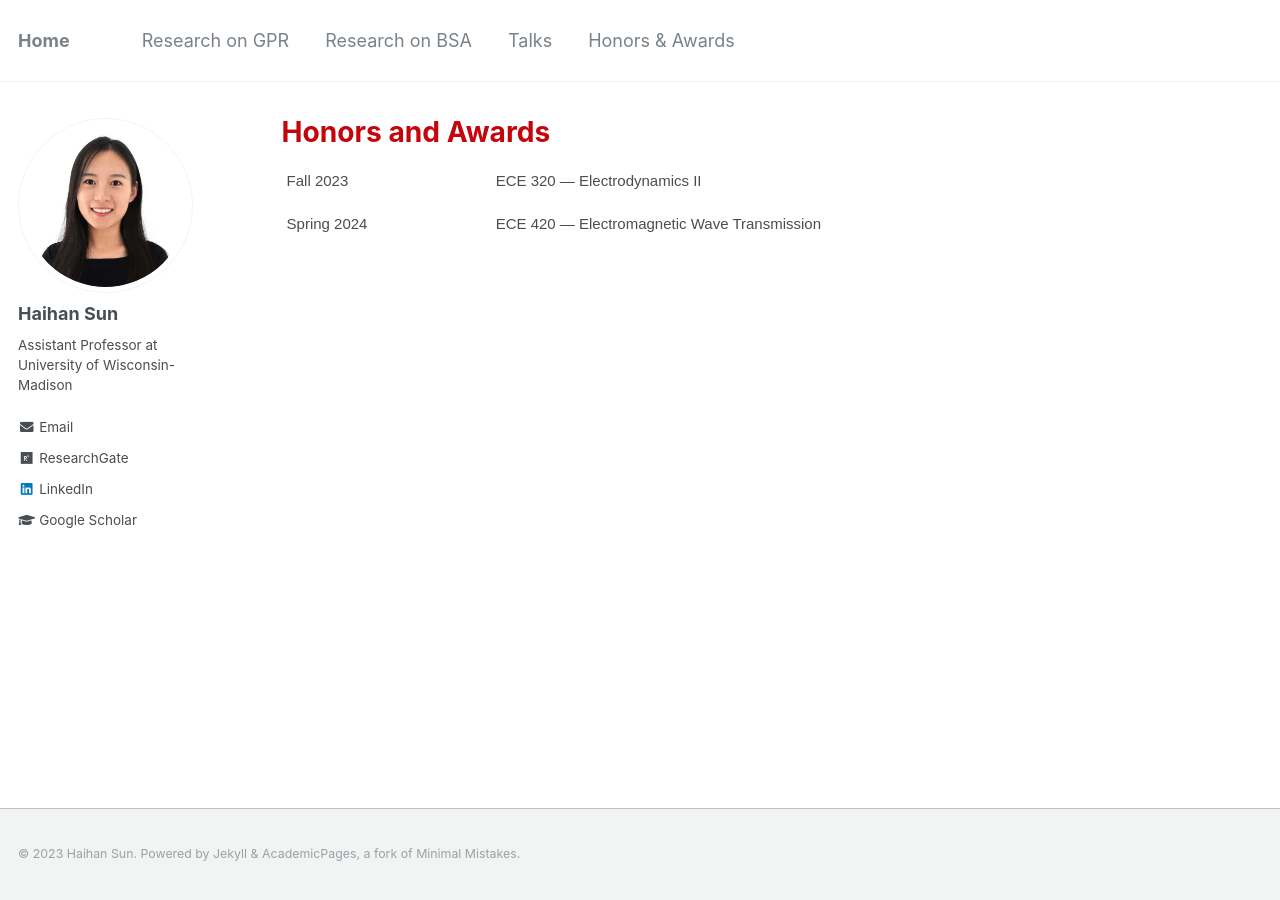
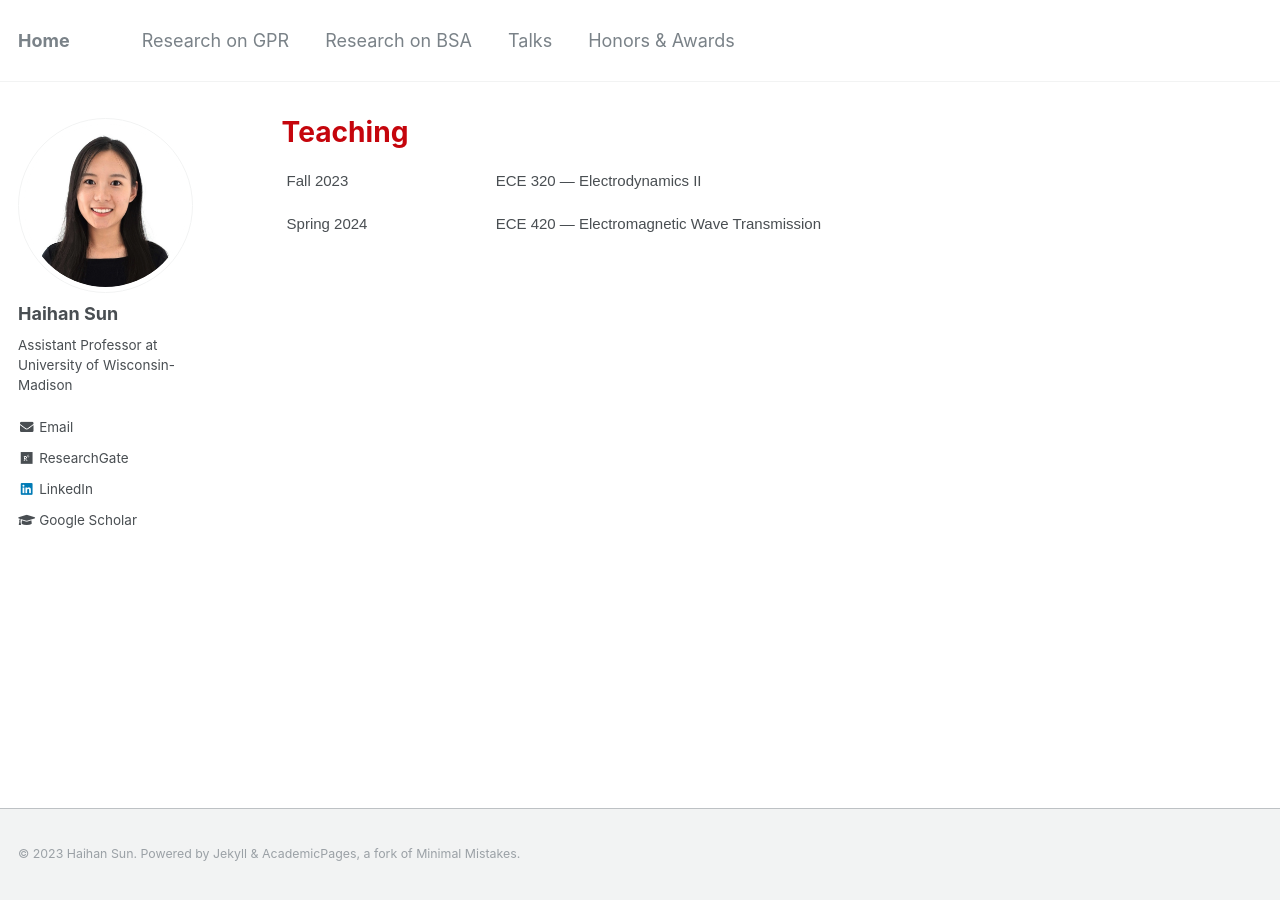
Before and after one commit to Haihan-Sun/Haihan-Sun.github.io, a Jekyll site: the page built from _pages/teaching.html, in a window 1280 px wide. Built offline with Jekyll 4.4.1, drawn with Linux system fonts in a browser that asks for light colours.

Commit message:
Update teaching.html

```diff
--- a/_pages/teaching.html
+++ b/_pages/teaching.html
@@ -1,7 +1,7 @@
 ---
 layout: archive
-title: "Honors and Awards"
-permalink: /awards/
+title: "Teaching"
+permalink: /teaching/
 author_profile: true
 ---
 
```
